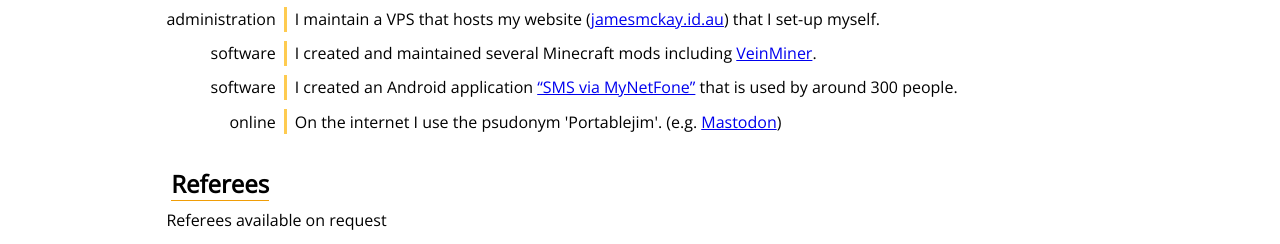
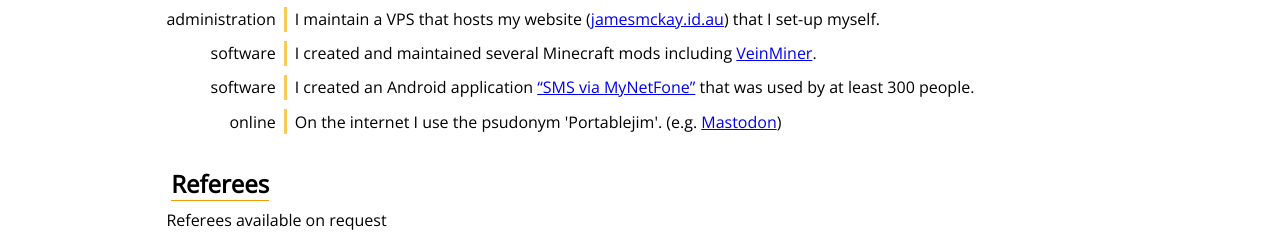
Before and after one commit to portablejim/portablejim.github.io, a Jekyll site: the page built from index.html, in a window 1280 px wide. Shown: the part 1248-1492 px from the top of the page. Built offline with Jekyll 4.4.1, drawn with Linux system fonts in a browser that asks for light colours.

Commit message:
RIP MNFviaSMS

```diff
--- a/index.html
+++ b/index.html
@@ -47,7 +47,7 @@ pageClass: resume
                         <li><span class="category">software</span><p> I am involved with my local church to help livestreaming and publishing of meetings. I developed the documentation needed for a fast onboarding process and developed a tool to simplify audio postprocessing via ffmpeg. My previous tools enabling simplified post-processing have been written in Python and PHP and enabled simple encoding of church sermons into multiple formats</p></li>
                         <li><span class="category">administration</span><p> I maintain a VPS that hosts my website (<a href="http://jamesmckay.id.au">jamesmckay.id.au</a>) that I set-up myself.</p></li>
                         <li><span class="category">software</span><p> I created and maintained several Minecraft mods including <a href="/projects/">VeinMiner</a>.</p></li>
-                        <li><span class="category">software</span><p> I created an Android application <a href="/projects/sms-via-mnf.html">“SMS via MyNetFone”</a> that is used by around 300 people.</p></li>
+                        <li><span class="category">software</span><p> I created an Android application <a href="/projects/sms-via-mnf.html">“SMS via MyNetFone”</a> that was used by at least 300 people.</p></li>
                         <li><span class="category">online</span><p> On the internet I use the psudonym 'Portablejim'.<span clas="no-print"> (e.g. <a rel="me" href="https://mastodon.au/@portablejim">Mastodon</a>)</span></p></li>
                     </ul>
                 </div>
--- a/projects/sms-via-mnf.html
+++ b/projects/sms-via-mnf.html
@@ -16,6 +16,7 @@ title: SMS via MyNetFone - Programs
 <p>The code for SMS via MNF is licenced under the GPL 3 and is available <a href="http://code.google.com/p/sms-via-mnf/source">here</a></p>
 <h2><span>Installation</span></h2>
 <p>The application is <a href="https://play.google.com/store/apps/details?id=au.id.jamesmckay.smsviamnf">in the Play Store</a>.</p>
+<p>It is now retired as the SMS functionality of MyNetfone has ceased to be after being bought by Vonex.</p>
 <h2><span>Quick start</span></h2>
 <ol class="link-list" style="display: inline-block">
     <li>Install SMS via MNF and run it.<br /></li>
```
